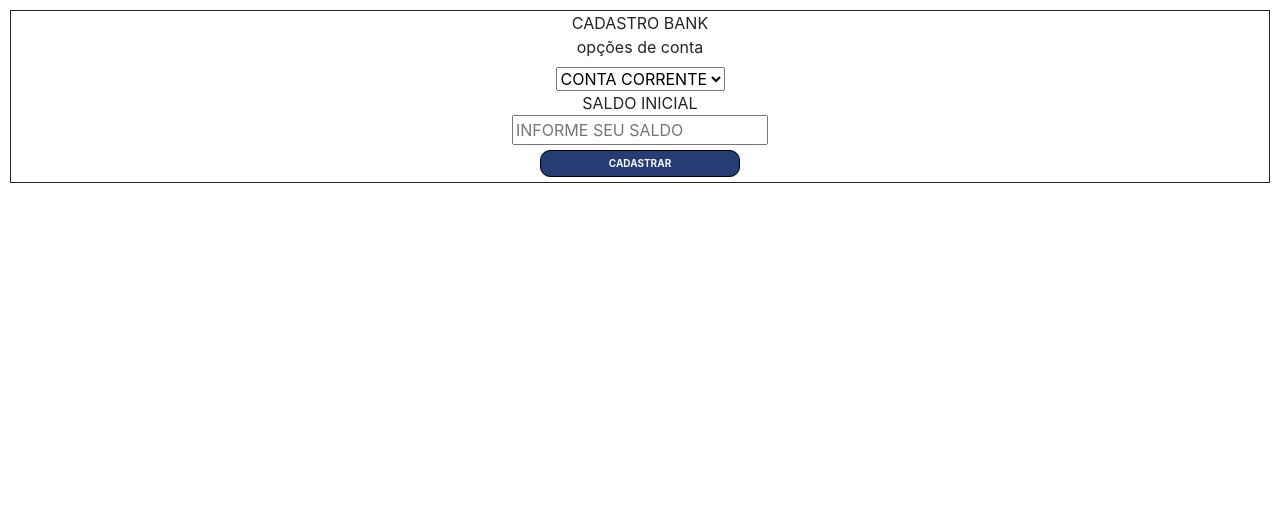
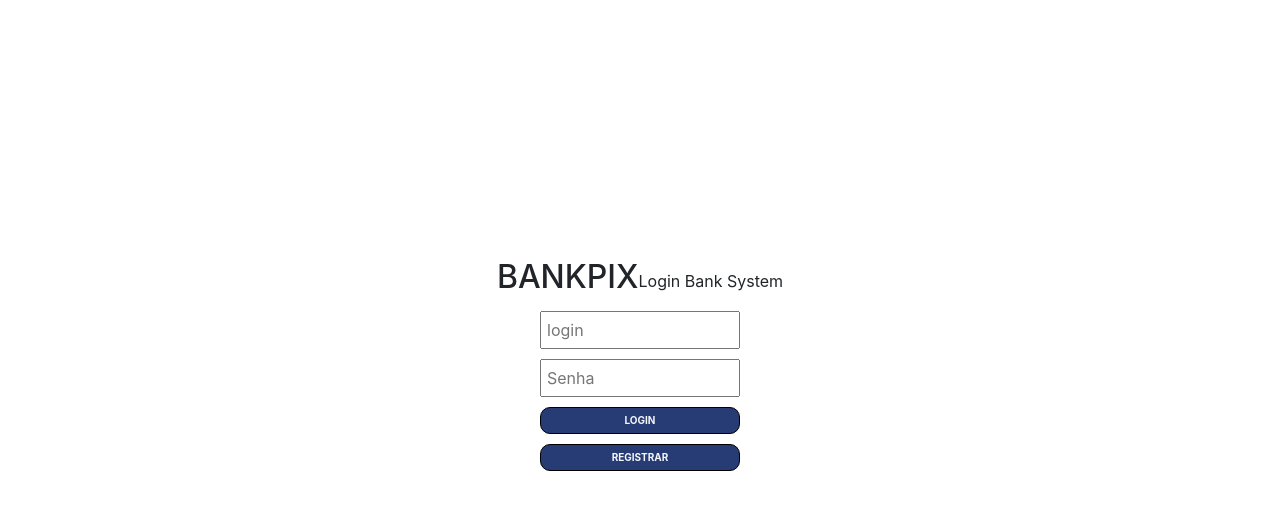
Before and after one commit to koymattk/system-bank, a React (Create React App) app in the folder frontend/bank-front/: page / in a window 1280 px wide. Shown: the top 510 px of the page. Built offline with nearby package versions, Linux system fonts and the light colour scheme; no server answers.

Commit message:
correção

```diff
--- a/frontend/bank-front/src/routes/routes.js
+++ b/frontend/bank-front/src/routes/routes.js
@@ -13,7 +13,7 @@
     return(
         <BrowserRouter>
             <Switch>
-                <Route path="/" exact component={RegisterBank} />
+                <Route path="/" exact component={LoginPage} />
                 <Route path="/registerpage" exact component={RegisterPage} />
                 <Route path="/homepageclient/:id" exact component={HomePageClient} />
                 <Route path="/registerbank" exact component={RegisterBank} />
```
Also changed, not shown: 1 other file (tests, documents, lock files or other folders).
